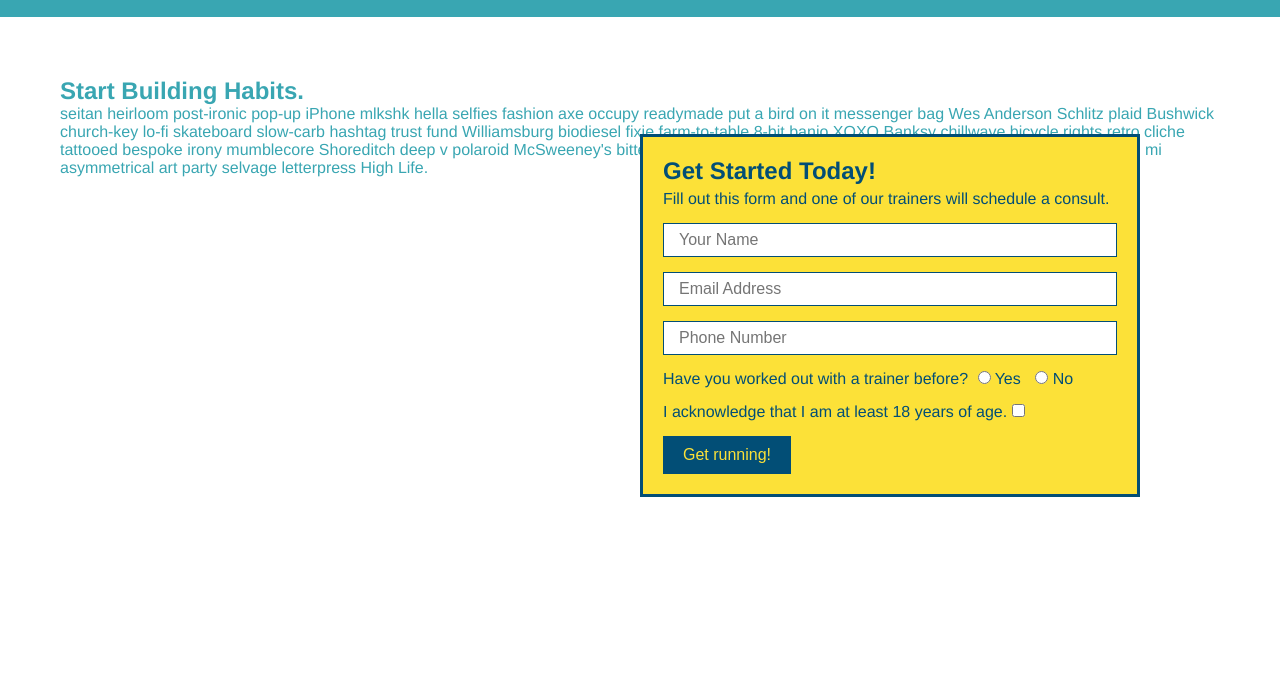
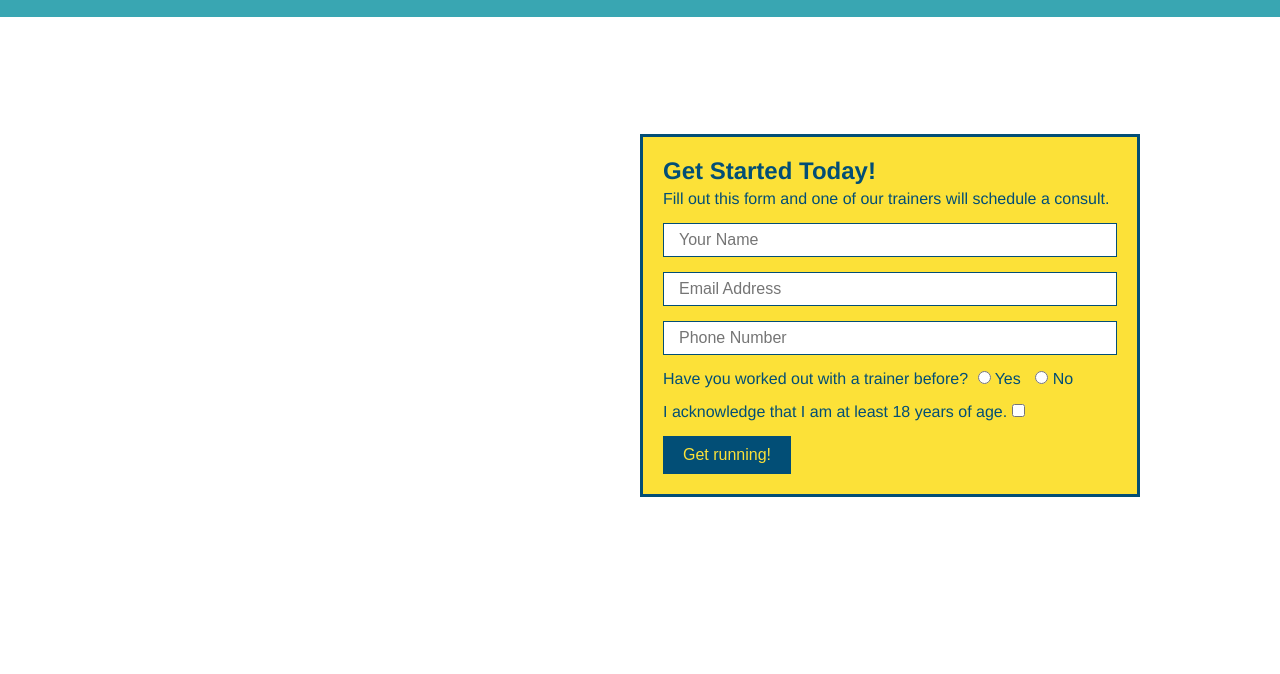
Before and after one commit to lernantino/run-buddy, a plain HTML site: page index.html in a window 1280 px wide. Shown: the part 65-739 px from the top of the page. Drawn offline with Linux system fonts and the light colour scheme.

Commit message:
removed hero cta

```diff
--- a/index.html
+++ b/index.html
@@ -32,17 +32,7 @@
 
     <!-- hero/jumbotron -->
     <section class="hero">
-      <!-- 2.1 - Added call to action (CTA) -->
-      <div class="hero-cta">
-        <h2>Start Building Habits.</h2>
-        <p>
-        seitan heirloom post-ironic pop-up iPhone mlkshk hella selfies fashion axe occupy readymade put a bird on it
-        messenger bag Wes Anderson Schlitz plaid Bushwick church-key lo-fi skateboard slow-carb hashtag trust fund
-        Williamsburg biodiesel fixie farm-to-table 8-bit banjo XOXO Banksy chillwave bicycle rights retro cliche
-        tattooed bespoke irony mumblecore Shoreditch deep v polaroid McSweeney's bitters cray gentrify tofu Marfa you
-        probably haven't heard of them yr banh mi asymmetrical art party selvage letterpress High Life.
-        </p>
-      </div>
+
       <div class="hero-form">
         <h3>Get Started Today!</h3>
         <p>Fill out this form and one of our trainers will schedule a consult.</p>
```
Also changed, not shown: 2 other files.
